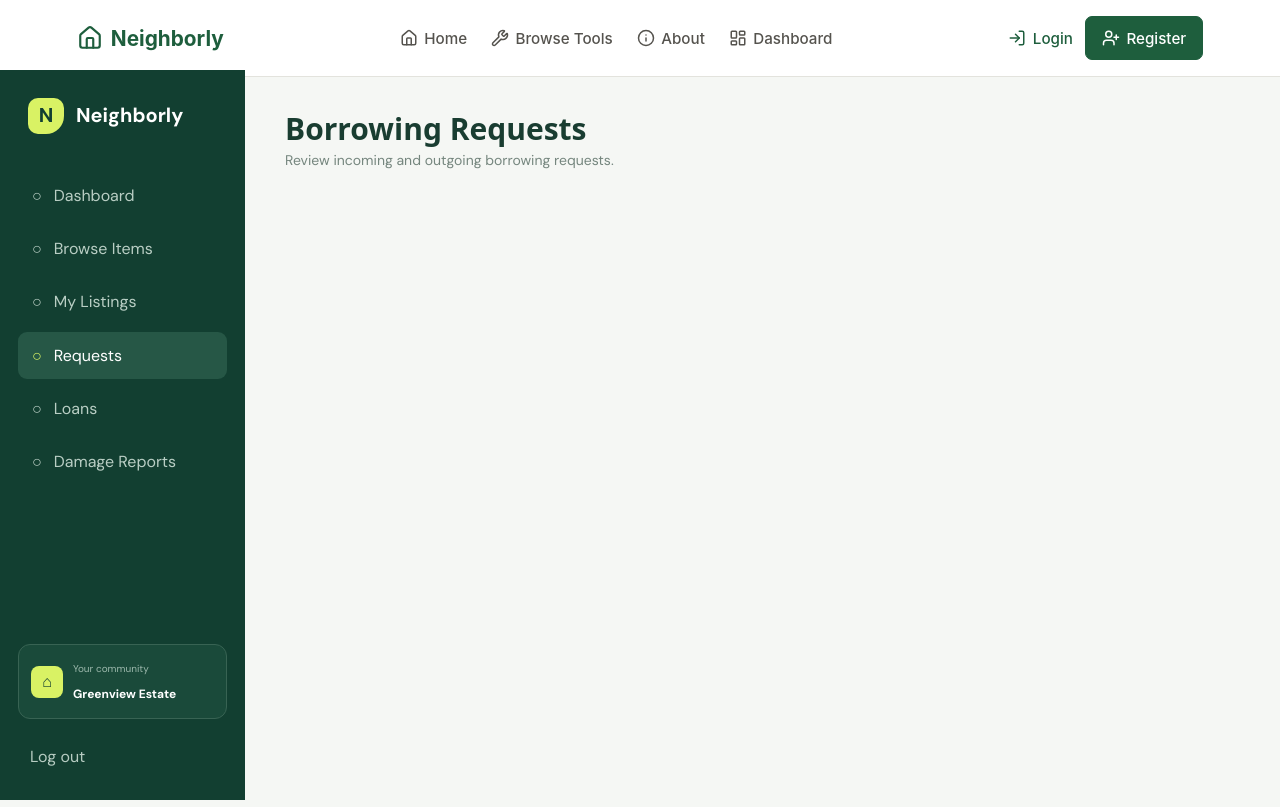
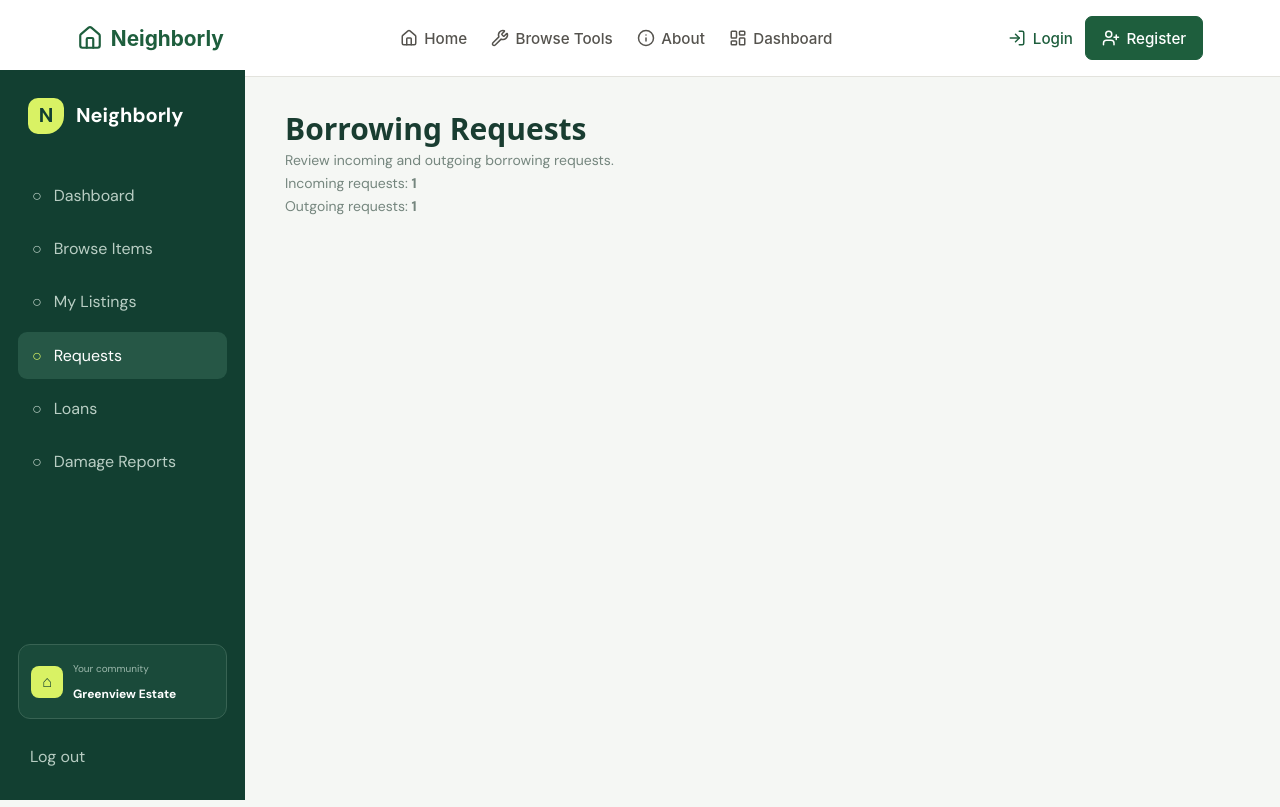
Before and after one commit to wanja-juma/Neighborly-Equipment-Lending-Library, a React (Vite) app in the folder client-side/: page /requests in a window 1280 px wide. Built offline with nearby package versions, Linux system fonts and the light colour scheme; no server answers.

Commit message:
add shared borrowing request state

```diff
--- a/client-side/src/App.jsx
+++ b/client-side/src/App.jsx
@@ -11,12 +11,14 @@ import MyListings from "./pages/MyListings";
 import Requests from "./pages/Requests";
 import ItemsProvider from "./context/ItemsProvider";
 import AddItem from "./pages/AddItem";
+import RequestsProvider from "./context/RequestsProvider";
 import "./App.css";
 
 function App() {
   return (
 
     <ItemsProvider>
+      <RequestsProvider>
       <Navbar />
 
       <Routes>
@@ -43,6 +45,7 @@ function App() {
           element={<Navigate to="/" replace />}
         />
       </Routes>
+      </RequestsProvider>
     </ItemsProvider>
   );
 }
--- a/client-side/src/Pages/Requests.jsx
+++ b/client-side/src/Pages/Requests.jsx
@@ -1,9 +1,34 @@
+import useRequests from "../hooks/useRequests";
+
 function Requests() {
+  const { borrowingRequests } = useRequests();
+
+  const incomingRequests = borrowingRequests.filter(
+    (request) => request.ownerId === 1
+  );
+
+  const outgoingRequests = borrowingRequests.filter(
+    (request) => request.borrowerId === 1
+  );
+
   return (
     <main className="dashboard-main">
       <section className="page-content">
         <h1>Borrowing Requests</h1>
-        <p>Review incoming and outgoing borrowing requests.</p>
+
+        <p>
+          Review incoming and outgoing borrowing requests.
+        </p>
+
+        <p>
+          Incoming requests:{" "}
+          <strong>{incomingRequests.length}</strong>
+        </p>
+
+        <p>
+          Outgoing requests:{" "}
+          <strong>{outgoingRequests.length}</strong>
+        </p>
       </section>
     </main>
   );
--- /dev/null
+++ b/client-side/src/context/RequestsContext.js
@@ -0,0 +1,5 @@
+import { createContext } from "react";
+
+const RequestsContext = createContext(null);
+
+export default RequestsContext;
--- /dev/null
+++ b/client-side/src/context/RequestsProvider.jsx
@@ -0,0 +1,105 @@
+import { useState } from "react";
+import { initialBorrowingRequests } from "../data/requests";
+import RequestsContext from "./RequestsContext";
+
+function RequestsProvider({ children }) {
+  const [borrowingRequests, setBorrowingRequests] =
+    useState(initialBorrowingRequests);
+
+  const addBorrowingRequest = (requestData) => {
+    const duplicateRequest = borrowingRequests.find(
+      (request) =>
+        request.itemId === requestData.itemId &&
+        request.borrowerId === requestData.borrowerId &&
+        request.status === "Pending"
+    );
+
+    if (duplicateRequest) {
+      return {
+        success: false,
+        message:
+          "You already have a pending request for this item.",
+      };
+    }
+
+    const newRequest = {
+      id: Date.now(),
+      ...requestData,
+      status: "Pending",
+      createdAt: new Date().toISOString(),
+    };
+
+    setBorrowingRequests((currentRequests) => [
+      newRequest,
+      ...currentRequests,
+    ]);
+
+    return {
+      success: true,
+      request: newRequest,
+      message: "Borrowing request submitted successfully.",
+    };
+  };
+
+  const updateRequestStatus = (requestId, newStatus) => {
+    const allowedStatuses = [
+      "Pending",
+      "Approved",
+      "Declined",
+      "Cancelled",
+    ];
+
+    if (!allowedStatuses.includes(newStatus)) {
+      return {
+        success: false,
+        message: "Invalid request status.",
+      };
+    }
+
+    const requestExists = borrowingRequests.some(
+      (request) => request.id === requestId
+    );
+
+    if (!requestExists) {
+      return {
+        success: false,
+        message: "Borrowing request not found.",
+      };
+    }
+
+    setBorrowingRequests((currentRequests) =>
+      currentRequests.map((request) =>
+        request.id === requestId
+          ? {
+              ...request,
+              status: newStatus,
+            }
+          : request
+      )
+    );
+
+    return {
+      success: true,
+      message: `Request ${newStatus.toLowerCase()}.`,
+    };
+  };
+
+  const cancelBorrowingRequest = (requestId) => {
+    return updateRequestStatus(requestId, "Cancelled");
+  };
+
+  const value = {
+    borrowingRequests,
+    addBorrowingRequest,
+    updateRequestStatus,
+    cancelBorrowingRequest,
+  };
+
+  return (
+    <RequestsContext.Provider value={value}>
+      {children}
+    </RequestsContext.Provider>
+  );
+}
+
+export default RequestsProvider;
--- /dev/null
+++ b/client-side/src/data/requests.js
@@ -0,0 +1,30 @@
+export const initialBorrowingRequests = [
+  {
+    id: 1,
+    itemId: 1,
+    itemName: "Electric Drill",
+    itemIcon: "🔩",
+    ownerId: 1,
+    ownerName: "Wanja Juma",
+    borrowerId: 2,
+    borrowerName: "Frank Kamau",
+    startDate: "2026-08-25",
+    endDate: "2026-08-27",
+    status: "Pending",
+    createdAt: "2026-08-22T08:00:00.000Z",
+  },
+  {
+    id: 2,
+    itemId: 4,
+    itemName: "Extension Ladder",
+    itemIcon: "🪜",
+    ownerId: 2,
+    ownerName: "David Kimani",
+    borrowerId: 1,
+    borrowerName: "Wanja Juma",
+    startDate: "2026-08-28",
+    endDate: "2026-08-30",
+    status: "Approved",
+    createdAt: "2026-08-22T09:00:00.000Z",
+  },
+];
--- /dev/null
+++ b/client-side/src/hooks/useRequests.js
@@ -0,0 +1,16 @@
+import { useContext } from "react";
+import RequestsContext from "../context/RequestsContext";
+
+function useRequests() {
+  const context = useContext(RequestsContext);
+
+  if (!context) {
+    throw new Error(
+      "useRequests must be used inside a RequestsProvider"
+    );
+  }
+
+  return context;
+}
+
+export default useRequests;
```
